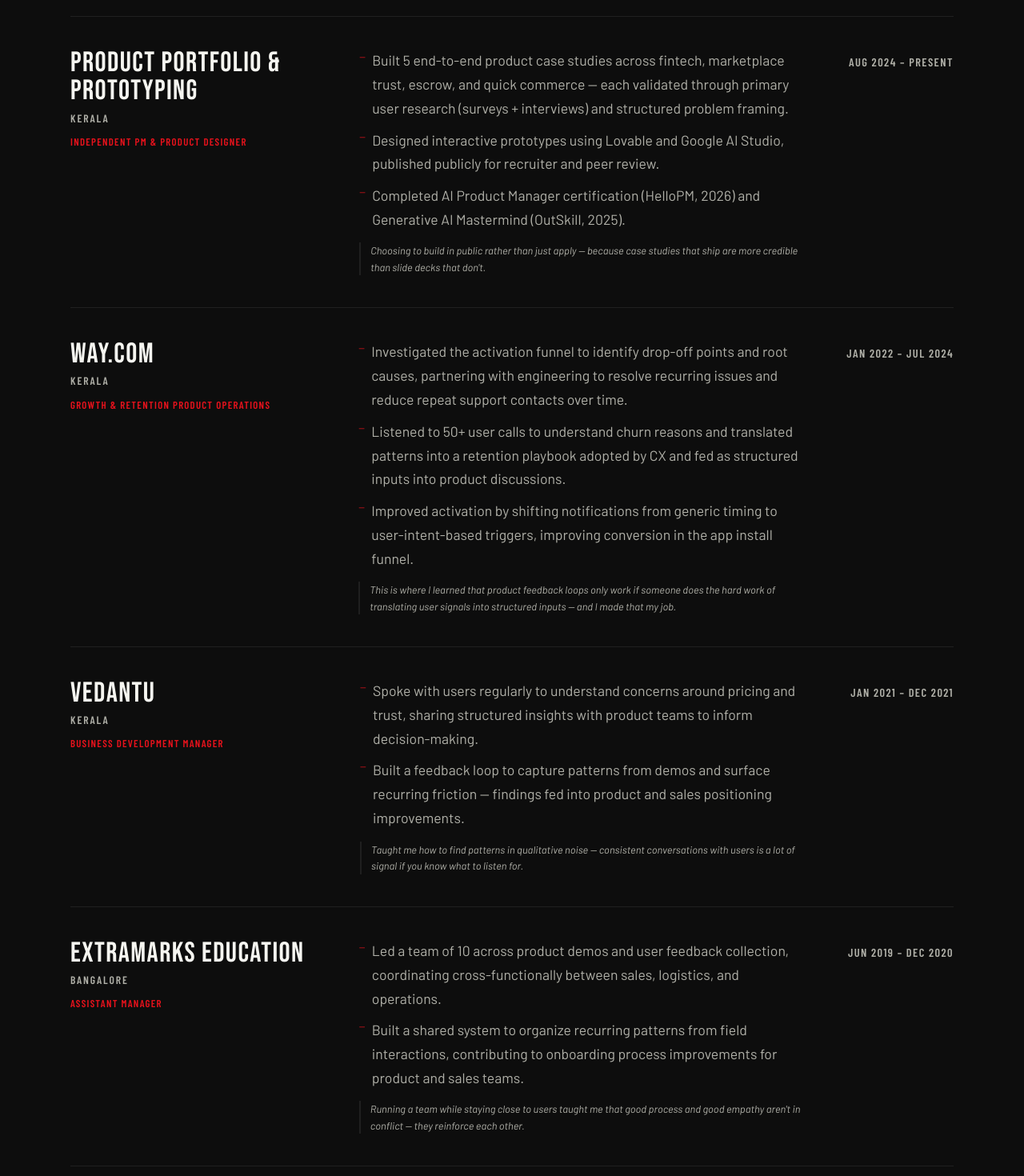
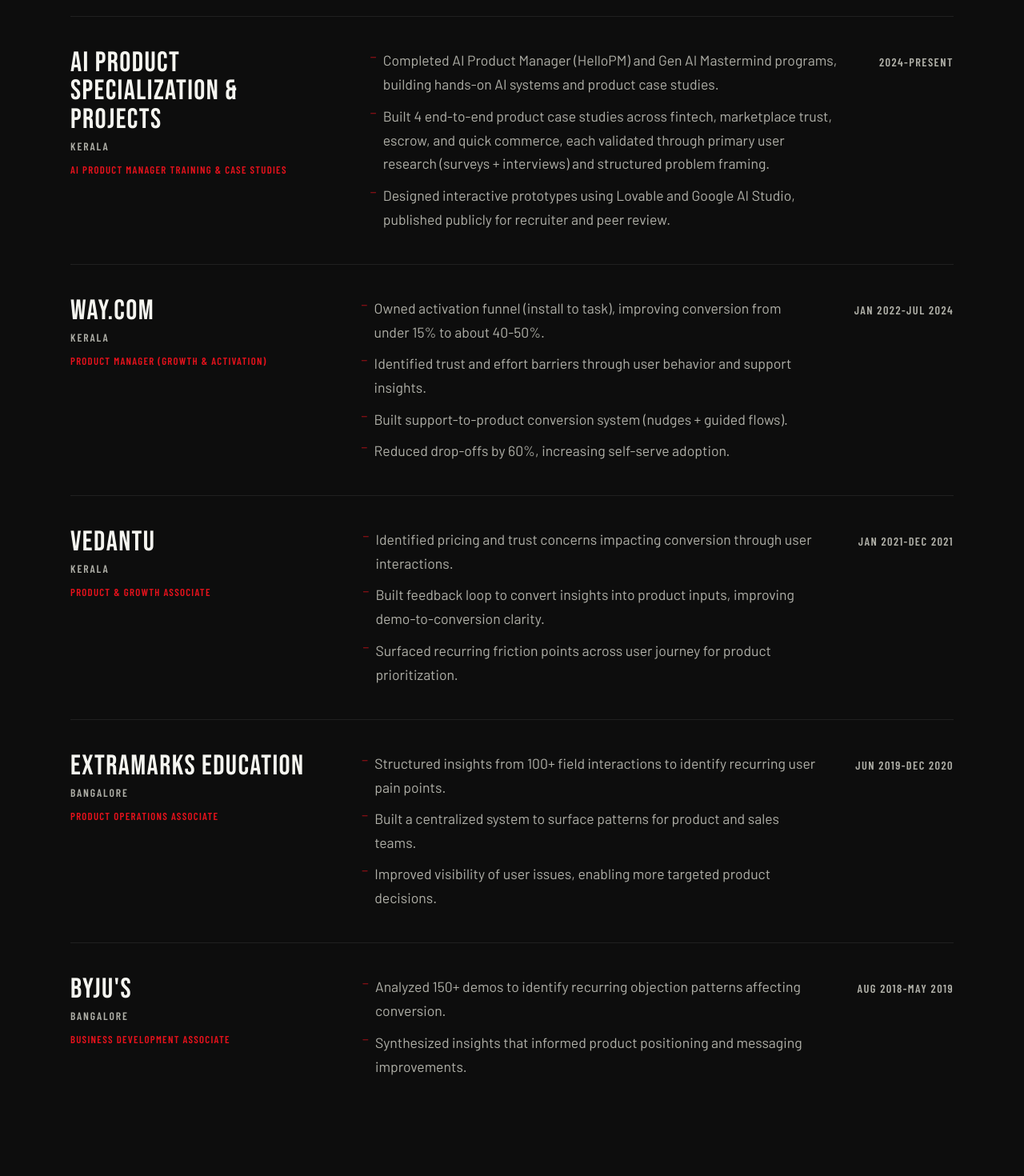
Before and after one commit to shivaprasadhp/shivaprasadhp.github.io, a Next.js app: page / in a window 1280 px wide. Shown: the part 6180-7650 px from the top of the page at 80% size. Built offline with nearby package versions, Linux system fonts and the light colour scheme.

Commit message:
Update experience section and resume

```diff
--- a/app/components/Experience.tsx
+++ b/app/components/Experience.tsx
@@ -6,65 +6,63 @@
   role: string;
   period: string;
   bullets: string[];
-  reflection: string;
 };
 
 const EXPERIENCE: ExperienceEntry[] = [
   {
-    company: 'Product Portfolio & Prototyping',
+    company: 'AI Product Specialization & Projects',
     location: 'Kerala',
-    role: 'Independent PM & Product Designer',
-    period: 'Aug 2024 – Present',
+    role: 'AI Product Manager Training & Case Studies',
+    period: '2024-Present',
     bullets: [
-      'Built 5 end-to-end product case studies across fintech, marketplace trust, escrow, and quick commerce — each validated through primary user research (surveys + interviews) and structured problem framing.',
+      'Completed AI Product Manager (HelloPM) and Gen AI Mastermind programs, building hands-on AI systems and product case studies.',
+      'Built 4 end-to-end product case studies across fintech, marketplace trust, escrow, and quick commerce, each validated through primary user research (surveys + interviews) and structured problem framing.',
       'Designed interactive prototypes using Lovable and Google AI Studio, published publicly for recruiter and peer review.',
-      'Completed AI Product Manager certification (HelloPM, 2026) and Generative AI Mastermind (OutSkill, 2025).',
     ],
-    reflection: "Choosing to build in public rather than just apply — because case studies that ship are more credible than slide decks that don't.",
   },
   {
     company: 'Way.com',
     location: 'Kerala',
-    role: 'Growth & Retention Product Operations',
-    period: 'Jan 2022 – Jul 2024',
+    role: 'Product Manager (Growth & Activation)',
+    period: 'Jan 2022-Jul 2024',
     bullets: [
-      'Investigated the activation funnel to identify drop-off points and root causes, partnering with engineering to resolve recurring issues and reduce repeat support contacts over time.',
-      'Listened to 50+ user calls to understand churn reasons and translated patterns into a retention playbook adopted by CX and fed as structured inputs into product discussions.',
-      'Improved activation by shifting notifications from generic timing to user-intent-based triggers, improving conversion in the app install funnel.',
+      'Owned activation funnel (install to task), improving conversion from under 15% to about 40-50%.',
+      'Identified trust and effort barriers through user behavior and support insights.',
+      'Built support-to-product conversion system (nudges + guided flows).',
+      'Reduced drop-offs by 60%, increasing self-serve adoption.',
     ],
-    reflection: 'This is where I learned that product feedback loops only work if someone does the hard work of translating user signals into structured inputs — and I made that my job.',
   },
   {
     company: 'Vedantu',
     location: 'Kerala',
-    role: 'Business Development Manager',
-    period: 'Jan 2021 – Dec 2021',
+    role: 'Product & Growth Associate',
+    period: 'Jan 2021-Dec 2021',
     bullets: [
-      'Spoke with users regularly to understand concerns around pricing and trust, sharing structured insights with product teams to inform decision-making.',
-      'Built a feedback loop to capture patterns from demos and surface recurring friction — findings fed into product and sales positioning improvements.',
+      'Identified pricing and trust concerns impacting conversion through user interactions.',
+      'Built feedback loop to convert insights into product inputs, improving demo-to-conversion clarity.',
+      'Surfaced recurring friction points across user journey for product prioritization.',
     ],
-    reflection: 'Taught me how to find patterns in qualitative noise — consistent conversations with users is a lot of signal if you know what to listen for.',
   },
   {
     company: 'Extramarks Education',
     location: 'Bangalore',
-    role: 'Assistant Manager',
-    period: 'Jun 2019 – Dec 2020',
+    role: 'Product Operations Associate',
+    period: 'Jun 2019-Dec 2020',
     bullets: [
-      'Led a team of 10 across product demos and user feedback collection, coordinating cross-functionally between sales, logistics, and operations.',
-      'Built a shared system to organize recurring patterns from field interactions, contributing to onboarding process improvements for product and sales teams.',
+      'Structured insights from 100+ field interactions to identify recurring user pain points.',
+      'Built a centralized system to surface patterns for product and sales teams.',
+      'Improved visibility of user issues, enabling more targeted product decisions.',
     ],
-    reflection: "Running a team while staying close to users taught me that good process and good empathy aren't in conflict — they reinforce each other.",
   },
   {
     company: "BYJU'S",
     location: 'Bangalore',
     role: 'Business Development Associate',
-    period: 'Aug 2018 – May 2019',
+    period: 'Aug 2018-May 2019',
     bullets: [
-      'Tracked objection patterns across 150+ demos and flagged recurring themes — findings fed into product refinements and helped shape how the sales team positioned the product.',
+      'Analyzed 150+ demos to identify recurring objection patterns affecting conversion.',
+      'Synthesized insights that informed product positioning and messaging improvements.',
     ],
-    reflection: 'Where it started — sitting across from users every day and noticing that the same friction kept showing up. That pattern-recognition instinct never left.',
   },
 ];
 
@@ -94,17 +92,6 @@
                     <li key={j}>{b}</li>
                   ))}
                 </ul>
-                <p style={{
-                  marginTop: '0.85rem',
-                  fontSize: '0.8rem',
-                  fontStyle: 'italic',
-                  color: 'var(--text2)',
-                  lineHeight: 1.6,
-                  borderLeft: '2px solid var(--border)',
-                  paddingLeft: '0.75rem',
-                }}>
-                  {e.reflection}
-                </p>
               </div>
               <span className="exp-period">{e.period}</span>
             </div>
```
Also changed, not shown: 15 other files (tests, documents, lock files or other folders).
